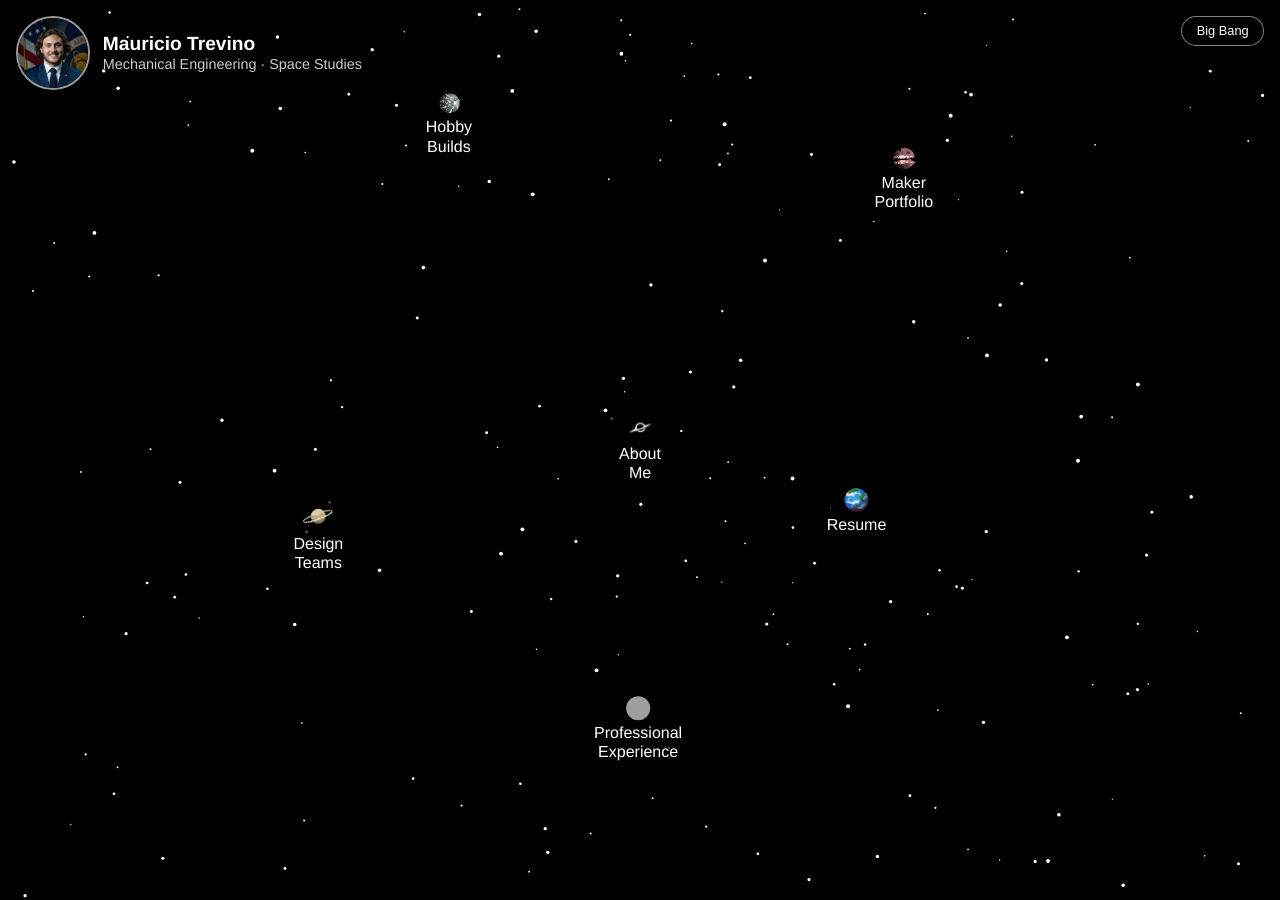
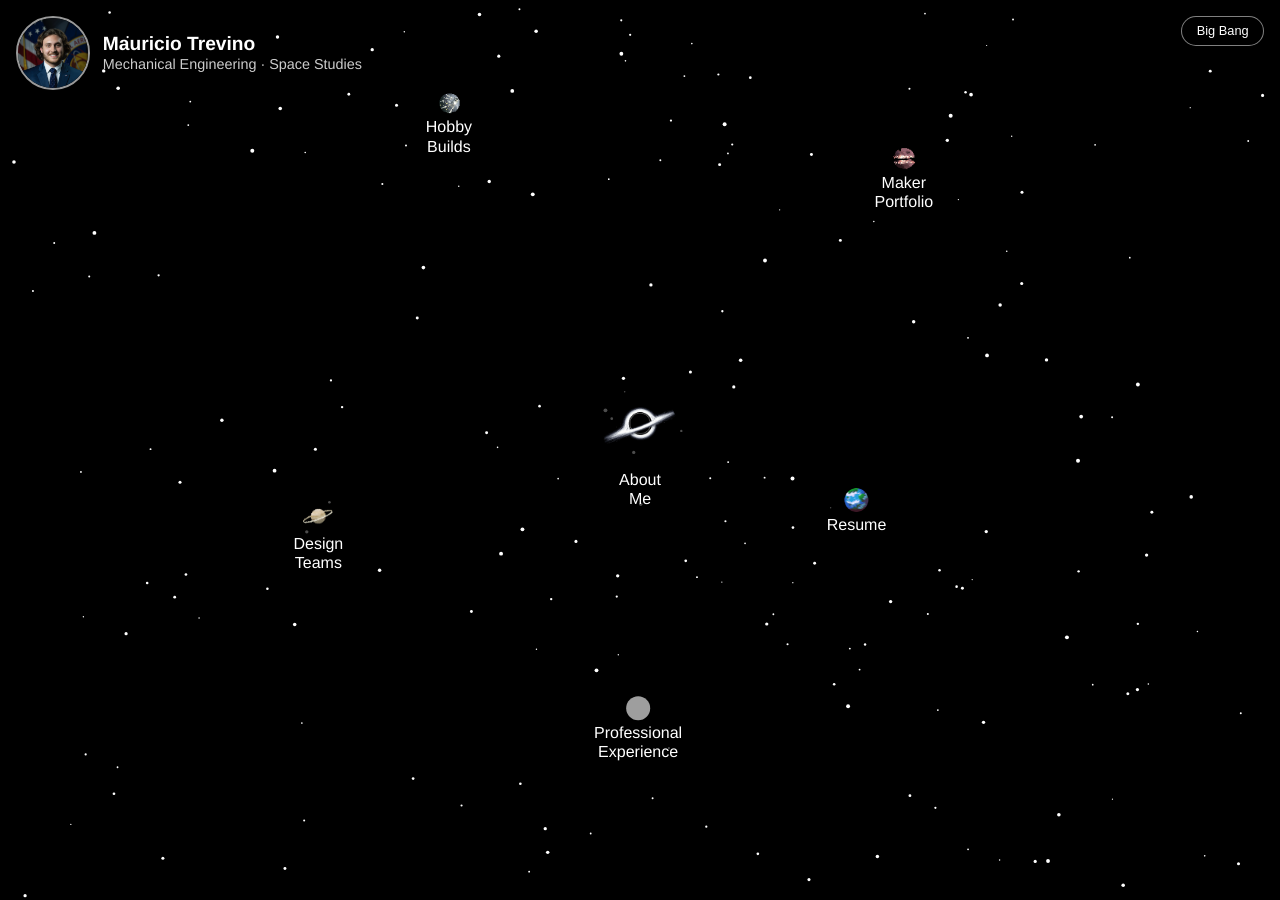
Before and after one commit to MAT-IV/MAT-IV.github.io, a Jekyll site: the page built from index.html, in a window 1280 px wide. Built offline with Jekyll 4.4.1, drawn with Linux system fonts in a browser that asks for light colours; grey boxes are pictures that could not be loaded.

```diff
--- a/assets/css/main.css
+++ b/assets/css/main.css
@@ -122,6 +122,12 @@
 /* Use root-relative paths: start from /assets/... */
 .orbit-about .orbit-planet {
   background-image: url("/assets/images/planets/planet-about-gar.png");
+}
+
+/* Make Design Teams planet larger */
+.orbit-about .orbit-planet {
+  width: 76px;   /* bigger than the default 24px */
+  height: 76px;
 }
 
 .orbit-resume .orbit-planet {
```
